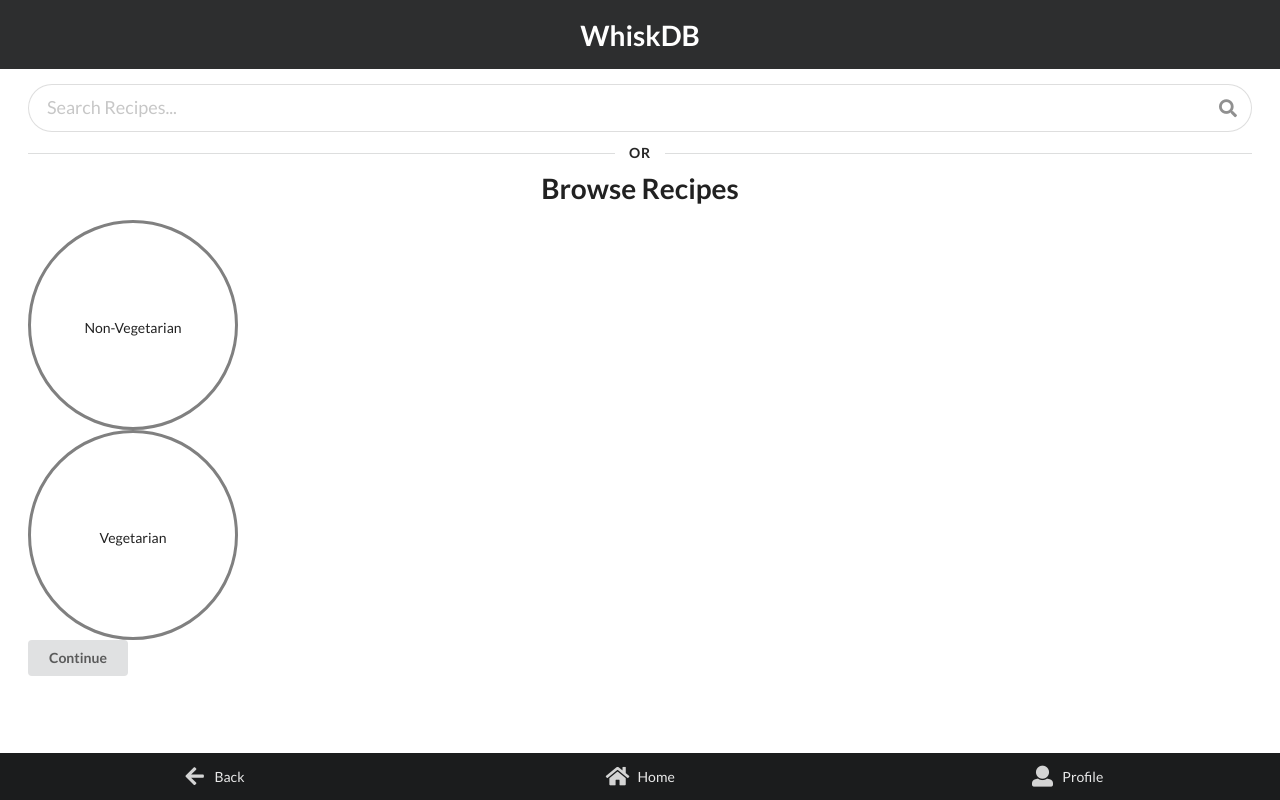
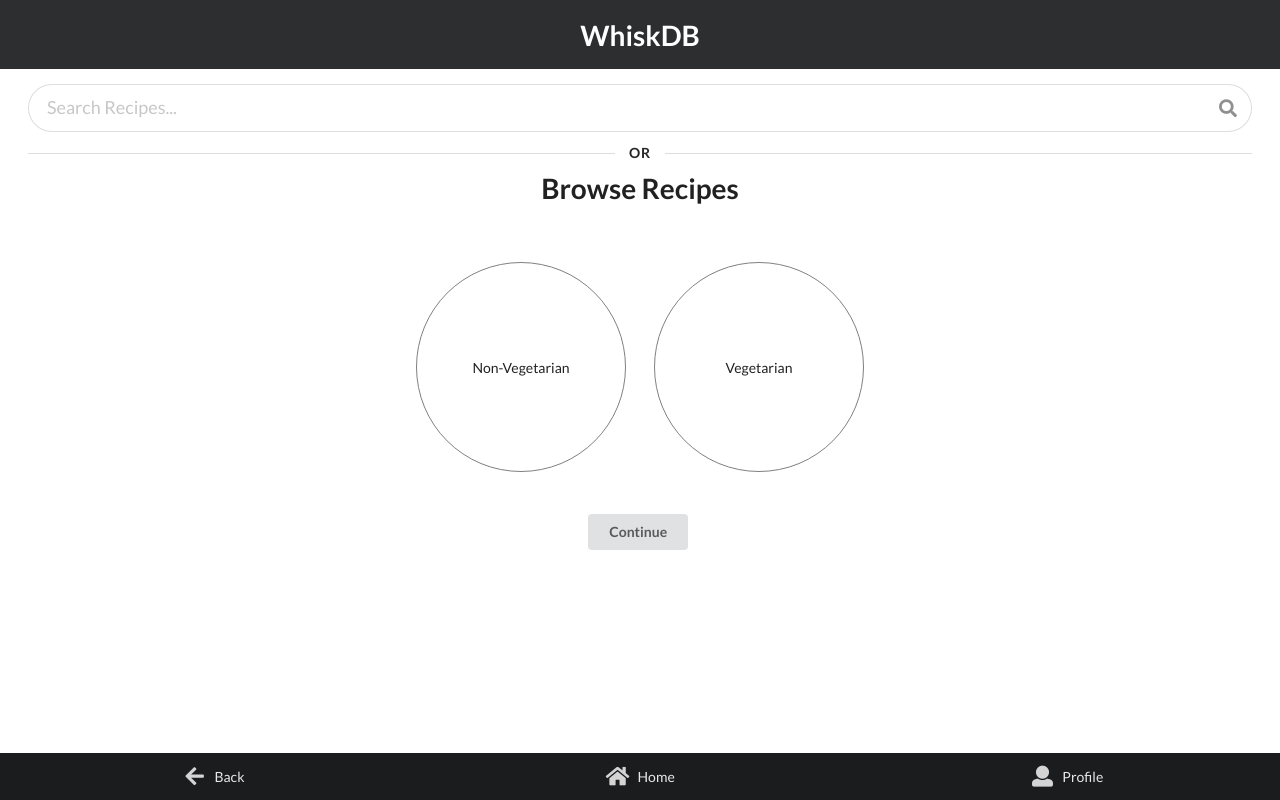
Before and after one commit to MikeBilyeu/WhiskDB, a React (Create React App) app in the folder client/: page / in a window 1280 px wide. Built offline with nearby package versions, Linux system fonts and the light colour scheme.

Commit message:
More styles added

```diff
--- a/client/src/components/Button.js
+++ b/client/src/components/Button.js
@@ -4,7 +4,9 @@ import { Link } from "react-router-dom";
 const Button = props => {
   return (
     <Link to={props.linkTo}>
-      <button className="ui button">{props.text}</button>
+      <button className="ui button" style={{ width: "15rem" }}>
+        {props.text}
+      </button>
     </Link>
   );
 };
--- /dev/null
+++ b/client/src/components/browse/Browse.js
@@ -0,0 +1,27 @@
+import React, { Component } from "react";
+
+import BrowseOption from "./BrowseOption";
+
+class Browse extends Component {
+  render() {
+    return (
+      <div
+        style={{
+          display: "grid",
+          alignItems: "center",
+          justifyItems: "center",
+          gridGap: "3rem"
+        }}
+      >
+        <h1 className="ui header center aligned ">{this.props.header}</h1>
+        <div style={{ display: "grid", gridAutoFlow: "column" }}>
+          <BrowseOption text="Non-Vegetarian" />
+          <BrowseOption text="Vegetarian" />
+        </div>
+        <button className="ui button">Continue</button>
+      </div>
+    );
+  }
+}
+
+export default Browse;
--- a/client/src/components/browse/BrowseOption.js
+++ b/client/src/components/browse/BrowseOption.js
@@ -4,12 +4,13 @@ const BrowseOption = props => {
   return (
     <div
       style={{
-        border: "solid grey",
+        border: "solid grey 1px",
         width: "15rem",
         height: "15rem",
-        borderRadius: "50%",
         textAlign: "center",
-        lineHeight: "15rem"
+        lineHeight: "15rem",
+        borderRadius: "100%",
+        margin: "0rem 1rem"
       }}
     >
       {props.text}
--- a/client/src/components/browse/Home.js
+++ b/client/src/components/browse/Home.js
@@ -1,8 +1,7 @@
 import React from "react";
 
 import SearchBar from "./SearchBar";
-import BrowseOption from "./BrowseOption";
-import Button from "../Button";
+import Browse from "./Browse";
 
 class Home extends React.Component {
   renderOptions = () => {};
@@ -11,12 +10,7 @@ class Home extends React.Component {
       <div>
         <SearchBar placeholder="Search Recipes..." />
         <div className="ui horizontal divider">Or</div>
-        <div>
-          <h1 className="ui header center aligned ">Browse Recipes</h1>
-          <BrowseOption text="Non-Vegetarian" />
-          <BrowseOption text="Vegetarian" />
-          <Button text="Continue" linkTo="/" />
-        </div>
+        <Browse header="Browse Recipes" />
       </div>
     );
   }
--- a/client/src/components/profile/Profile.js
+++ b/client/src/components/profile/Profile.js
@@ -11,11 +11,10 @@ import Button from "../Button";
 class Profile extends React.Component {
   render() {
     return (
-      <div>
+      <div style={{ display: "grid", placeItems: "center", gridGap: "3rem" }}>
         <Button text="Create Recipe" linkTo="/profile/create-recipe" />
         <Button text="My Recipes" linkTo="/profile/my-recipes" />
         <Button text="Saved Recipes" linkTo="/profile/saved-recipes" />
-        <div className="ui horizontal divider">Or</div>
         <Button text="Edit Profile" linkTo="/profile/edit" />
         <Button text="Contact Us" linkTo="/profile/contact" />
 
```
